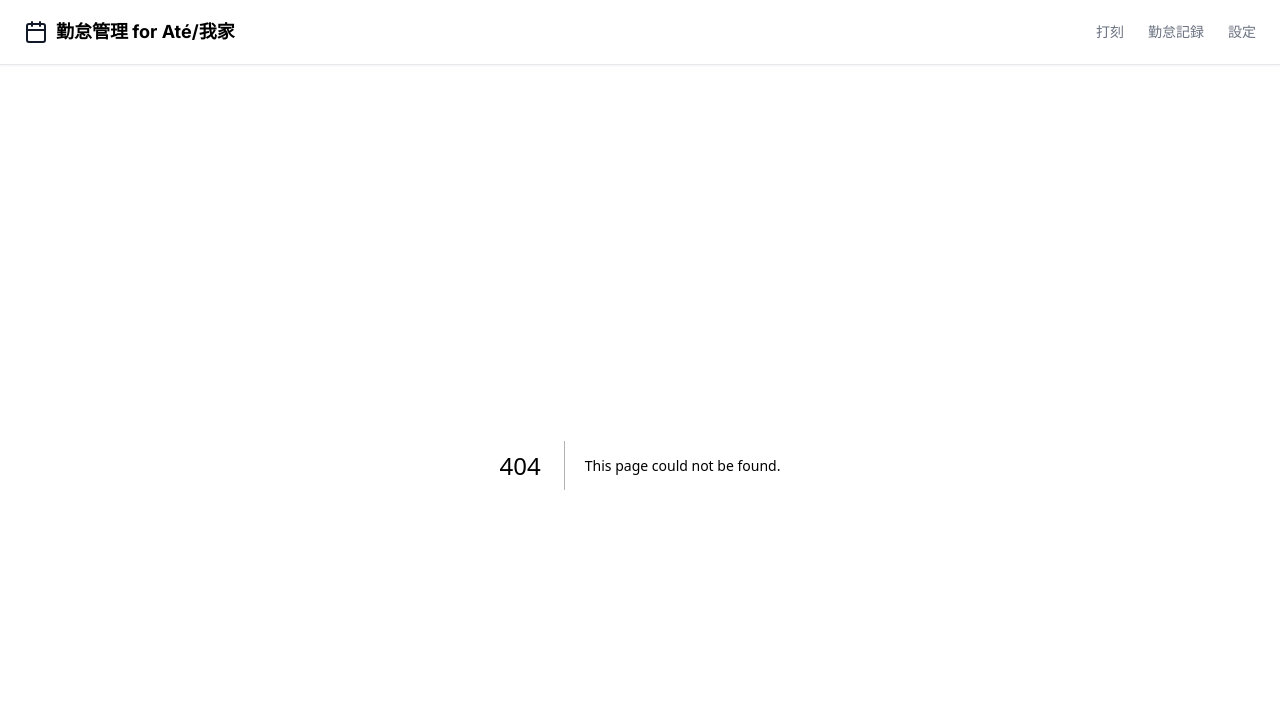
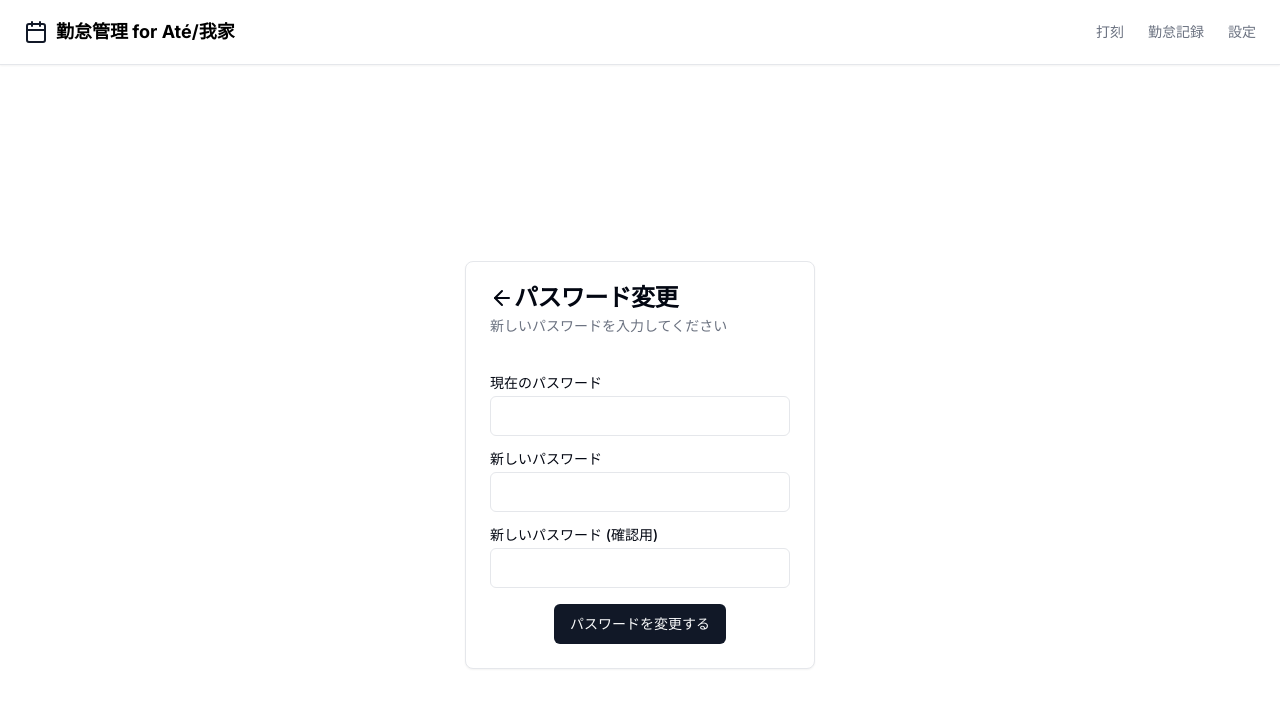
Before and after one commit to techyoichiro/jobreco-app, a Next.js app: page /setting in a window 1280 px wide. Before the commit this address had no page. Shown: the top 708 px of the page. Built offline with nearby package versions, Linux system fonts and the light colour scheme.

Commit message:
feature 設定画面を追加

```diff
--- /dev/null
+++ b/app/setting/page.tsx
@@ -0,0 +1,117 @@
+'use client';
+
+import React, { useState } from 'react';
+import axios from 'axios';
+import { ArrowLeft } from 'lucide-react';
+import { useRouter } from 'next/navigation';
+import { Card, CardContent, CardDescription, CardHeader, CardTitle } from '@/components/ui/card';
+import { Input } from '@/components/ui/input';
+import { Button } from '@/components/ui/button';
+import { Label } from '@/components/ui/label';
+
+const ChangePassword: React.FC = () => {
+  const [currentPassword, setCurrentPassword] = useState('');
+  const [newPassword, setNewPassword] = useState('');
+  const [confirmNewPassword, setConfirmNewPassword] = useState('');
+  const router = useRouter();
+
+  const handleChangePassword = async (e: React.FormEvent) => {
+    e.preventDefault();
+
+    if (newPassword !== confirmNewPassword) {
+      alert('新しいパスワードが一致していません');
+      return;
+    }
+
+    try {
+      const response = await axios.post(
+        'https://jobreco-api-njgi6c7muq-an.a.run.app/auth/change-password',
+        {
+          current_password: currentPassword,
+          new_password: newPassword,
+        },
+        {
+          headers: {
+            'Content-Type': 'application/json',
+          },
+          withCredentials: true,
+        }
+      );
+
+      if (response.status === 200) {
+        alert('パスワードが正常に変更されました');
+        router.push('/'); // パスワード変更後にリダイレクトするページ
+      } else {
+        alert('パスワード変更に失敗しました: ' + response.data.error);
+      }
+    } catch (error) {
+      if (axios.isAxiosError(error)) {
+        console.error('エラーが発生しました:', error);
+        if (error.response && error.response.data) {
+          alert('エラーが発生しました: ' + error.response.data.error);
+        } else {
+          alert('エラーが発生しました');
+        }
+      } else {
+        console.error('予期しないエラーが発生しました:', error);
+        alert('予期しないエラーが発生しました');
+      }
+    }
+  };
+
+  return (
+    <div className="min-h-screen flex items-center justify-center p-4">
+      <Card className="w-[350px]">
+        <CardHeader>
+          <div className="flex">
+            <ArrowLeft
+              className="w-6 h-6 text-gray-600 cursor-pointer"
+              onClick={() => router.back()}
+            />
+            <CardTitle className="items-center">パスワード変更</CardTitle>
+          </div>
+          <CardDescription>新しいパスワードを入力してください</CardDescription>
+        </CardHeader>
+        <CardContent>
+          <form className="space-y-4 flex flex-col items-center mt-4" onSubmit={handleChangePassword}>
+            <div className="grid w-full items-center gap-4">
+              <div className="flex flex-col space-y-1.5">
+                <Label htmlFor="currentPassword">現在のパスワード</Label>
+                <Input
+                  id="currentPassword"
+                  type="password"
+                  value={currentPassword}
+                  onChange={(e) => setCurrentPassword(e.target.value)}
+                  required
+                />
+              </div>
+              <div className="flex flex-col space-y-1.5">
+                <Label htmlFor="newPassword">新しいパスワード</Label>
+                <Input
+                  id="newPassword"
+                  type="password"
+                  value={newPassword}
+                  onChange={(e) => setNewPassword(e.target.value)}
+                  required
+                />
+              </div>
+              <div className="flex flex-col space-y-1.5">
+                <Label htmlFor="confirmNewPassword">新しいパスワード (確認用)</Label>
+                <Input
+                  id="confirmNewPassword"
+                  type="password"
+                  value={confirmNewPassword}
+                  onChange={(e) => setConfirmNewPassword(e.target.value)}
+                  required
+                />
+              </div>
+            </div>
+            <Button type="submit">パスワードを変更する</Button>
+          </form>
+        </CardContent>
+      </Card>
+    </div>
+  );
+};
+
+export default ChangePassword;
--- a/components/layouts/header/Header.tsx
+++ b/components/layouts/header/Header.tsx
@@ -54,7 +54,7 @@ export default function Header() {
                   勤怠記録
                 </Link>
                 <Link
-                  href="#"
+                  href="/setting"
                   className="flex items-center gap-2 text-muted-foreground hover:text-foreground"
                   prefetch={false}
                 >
```
